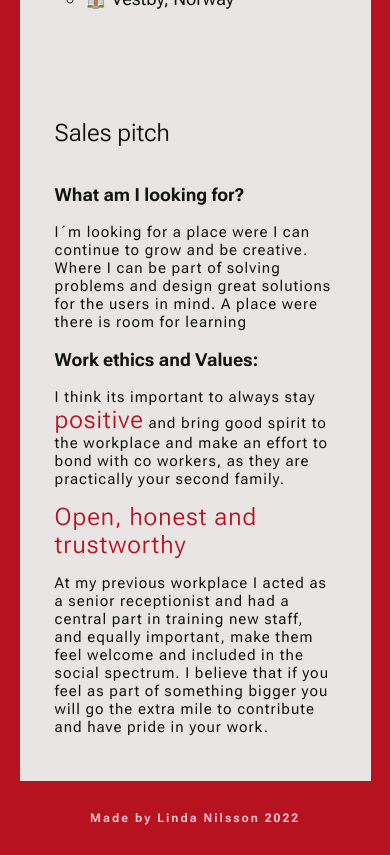
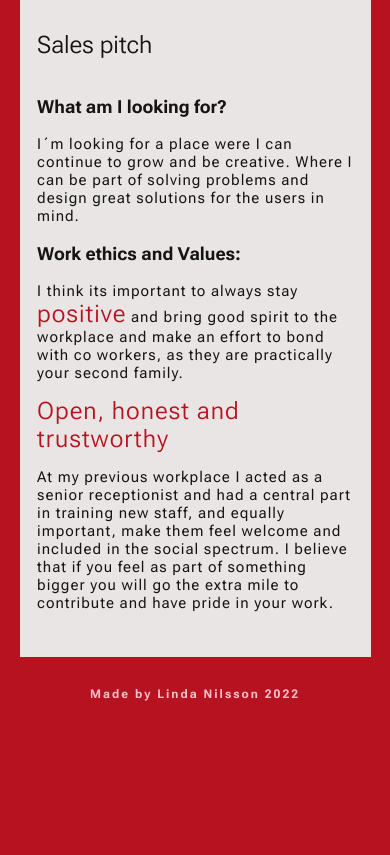
Before and after one commit to Linda-404/my_portfolio, a Next.js app: page /about in a window 390 px wide. Shown: the part 2720-3575 px from the top of the page. After the commit the page ends 3451 px from the top, so only its background shows below. Built offline with nearby package versions, Linux system fonts and the light colour scheme.

Commit message:
change width content -about page

```diff
--- a/pages/about.js
+++ b/pages/about.js
@@ -166,8 +166,7 @@ export default function About() {
                   <p>
                     I´m looking for a place were I can continue to grow and be
                     creative. Where I can be part of solving problems and design
-                    great solutions for the users in mind. A place were there is
-                    room for learning
+                    great solutions for the users in mind.
                   </p>
                   {/* <p>The opportunity to build on my skills and </p> */}
                 </div>
--- a/styles/partials/_base.scss
+++ b/styles/partials/_base.scss
@@ -71,6 +71,10 @@ main {
         }
         .content_container {
             width: 90%;
+
+            section {
+                width: 90%;
+            }
         }
     }
 
--- a/styles/partials/_card.scss
+++ b/styles/partials/_card.scss
@@ -67,4 +67,7 @@
     .card__content {
         width: 100%;
     }
+    // .card__link__container {
+    //     justify-self: flex-end;
+    // }
 }
--- a/styles/partials/_typography.scss
+++ b/styles/partials/_typography.scss
@@ -75,7 +75,7 @@ p {
 }
 
 .button {
-    font-size: clamp(0.8rem, 2vw, 1rem);
+    font-size: clamp(0.6rem, 2vw, 1rem);
     font-weight: 400;
 }
 
```
